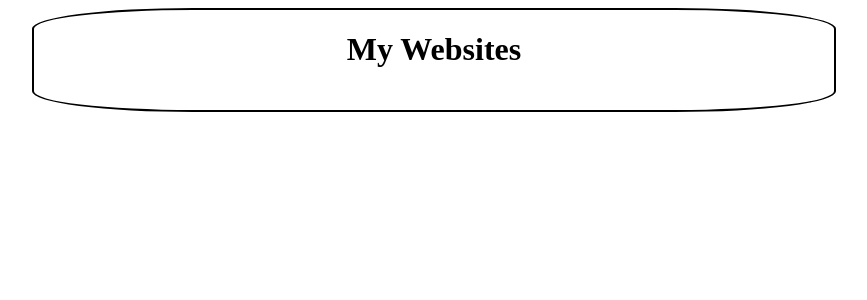
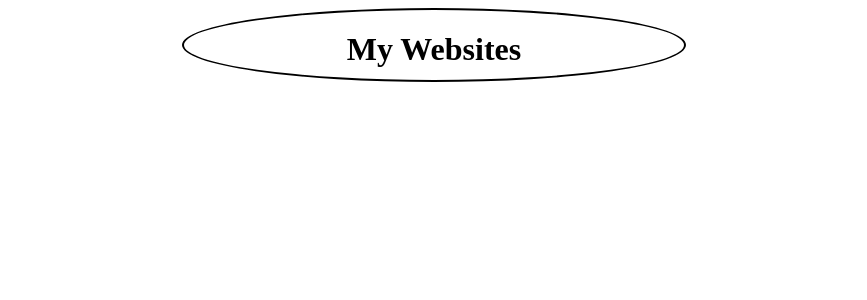
Before and after one commit to mathmaniac88/mathmaniac88.github.io, a Jekyll site: the page index.html, which Jekyll copies as it is, in a window 1280 px wide. Shown: the top 300 px of the page, without its empty margins (206-1073 px from the left). Built offline with Jekyll 4.4.1, drawn with Linux system fonts in a browser that asks for light colours.

Commit message:
Update index.html

```diff
--- a/index.html
+++ b/index.html
@@ -12,9 +12,9 @@ div{
   border-color:black;
   border-width:2px;
   border-style:solid;
-  width:800px;
-  height:100px;
-  border-radius:20%;
+  width:500px;
+  height:70px;
+  border-radius:100%;
 }
 </style>
 </body>
```
